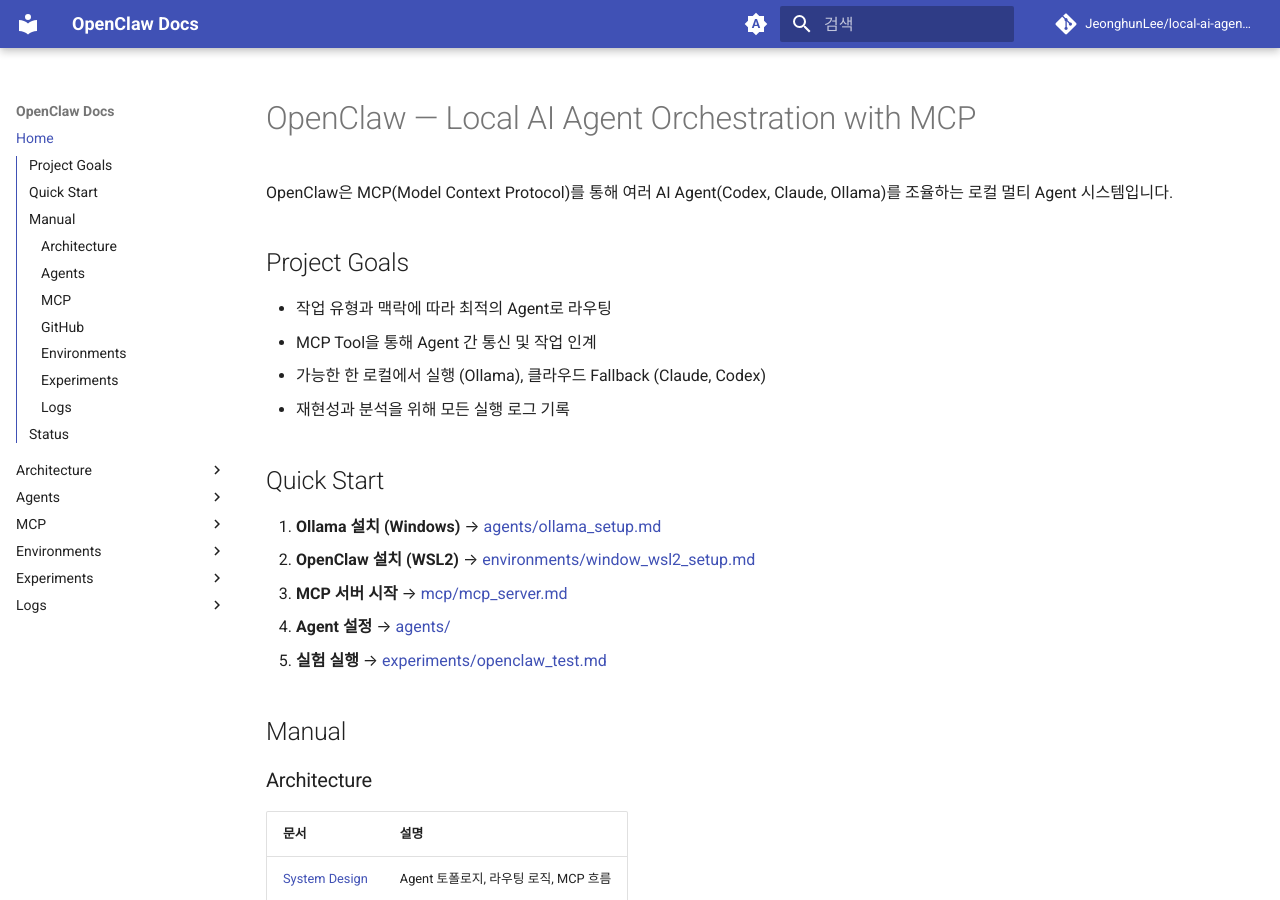
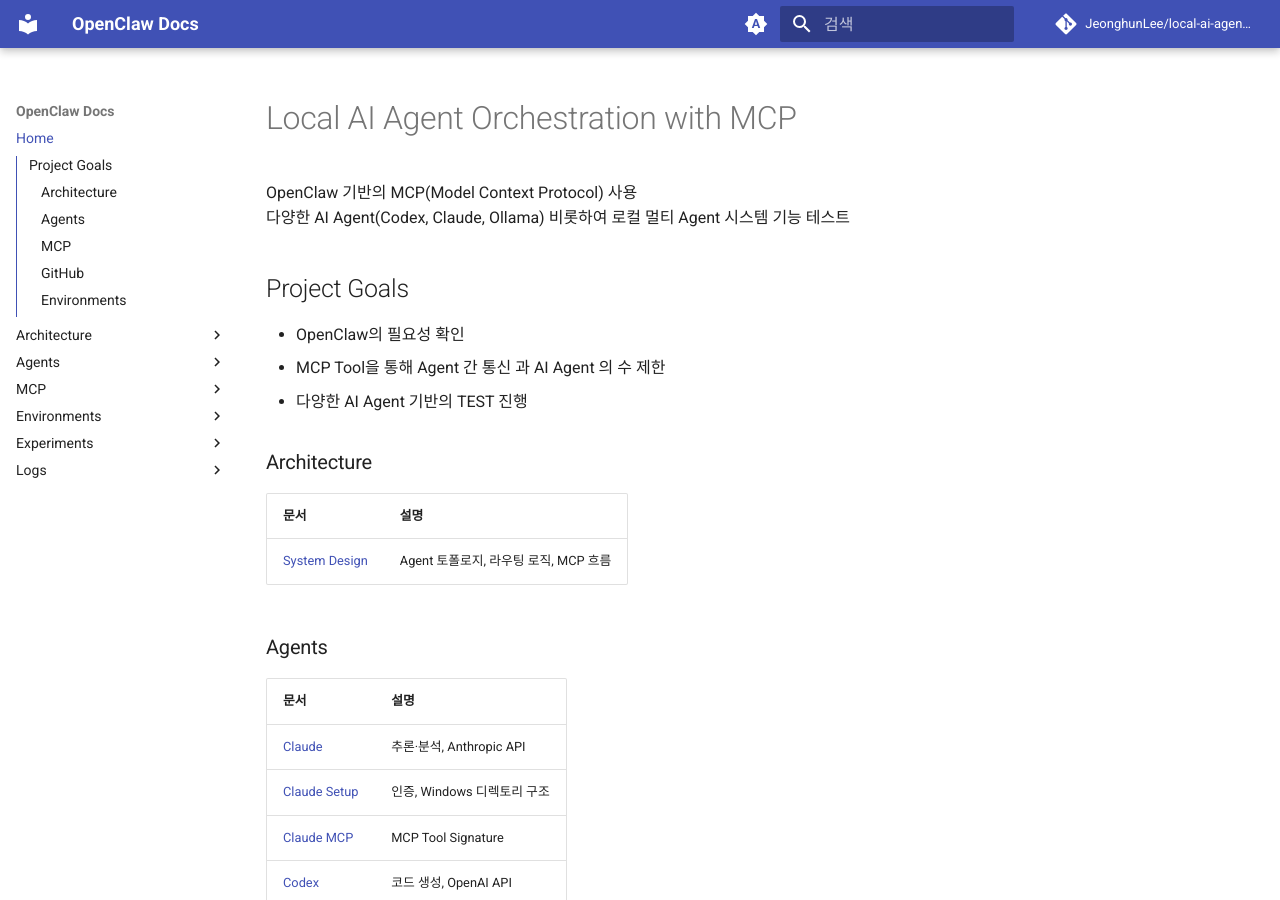
Before and after one commit to JeonghunLee/local-ai-agent-mcp, an MkDocs documentation site: the page built from docs/index.md, in a window 1280 px wide and 900 px high. Built offline with MkDocs 1.6.1 and Material for MkDocs 9.7.7, drawn with Linux system fonts in a browser that asks for light colours; comment, search, counter and statistics services are not loaded; some of the changed text lies outside the part shown.

Commit message:
update docs

```diff
--- a/docs/index.md
+++ b/docs/index.md
@@ -1,23 +1,13 @@
-# OpenClaw — Local AI Agent Orchestration with MCP
+# Local AI Agent Orchestration with MCP
 
-OpenClaw은 MCP(Model Context Protocol)를 통해 여러 AI Agent(Codex, Claude, Ollama)를 조율하는 로컬 멀티 Agent 시스템입니다.
+OpenClaw 기반의 MCP(Model Context Protocol) 사용
+다양한 AI Agent(Codex, Claude, Ollama) 비롯하여 로컬 멀티 Agent 시스템 기능 테스트
 
 ## Project Goals
 
-- 작업 유형과 맥락에 따라 최적의 Agent로 라우팅
-- MCP Tool을 통해 Agent 간 통신 및 작업 인계
-- 가능한 한 로컬에서 실행 (Ollama), 클라우드 Fallback (Claude, Codex)
-- 재현성과 분석을 위해 모든 실행 로그 기록
-
-## Quick Start
-
-1. **Ollama 설치 (Windows)** → [agents/ollama_setup.md](agents/ollama_setup.md)
-2. **OpenClaw 설치 (WSL2)** → [environments/window_wsl2_setup.md](environments/window_wsl2_setup.md)
-3. **MCP 서버 시작** → [mcp/mcp_server.md](mcp/mcp_server.md)
-4. **Agent 설정** → [agents/](agents/claude.md)
-5. **실험 실행** → [experiments/openclaw_test.md](experiments/openclaw_test.md)
-
-## Manual
+- OpenClaw의 필요성 확인
+- MCP Tool을 통해 Agent 간 통신 과 AI Agent 의 수 제한
+- 다양한 AI Agent 기반의 TEST 진행
 
 ### Architecture
 
@@ -53,19 +43,3 @@ OpenClaw은 MCP(Model Context Protocol)를 통해 여러 AI Agent(Codex, Claude,
 | 문서 | 설명 |
 |------|------|
 | [Windows WSL2 Setup](environments/window_wsl2_setup.md) | WSL2에서 OpenClaw 설치 전체 절차 |
-
-### Experiments
-
-| 문서 | 설명 |
-|------|------|
-| [OpenClaw Test](experiments/openclaw_test.md) | Agent 라우팅 검증 테스트 |
-
-### Logs
-
-| 문서 | 설명 |
-|------|------|
-| [run_001](logs/run_001.md) | 첫 번째 실행 로그 |
-
-## Status
-
-설치 진행 중 — Ollama (Windows) + OpenClaw (WSL2)
```
